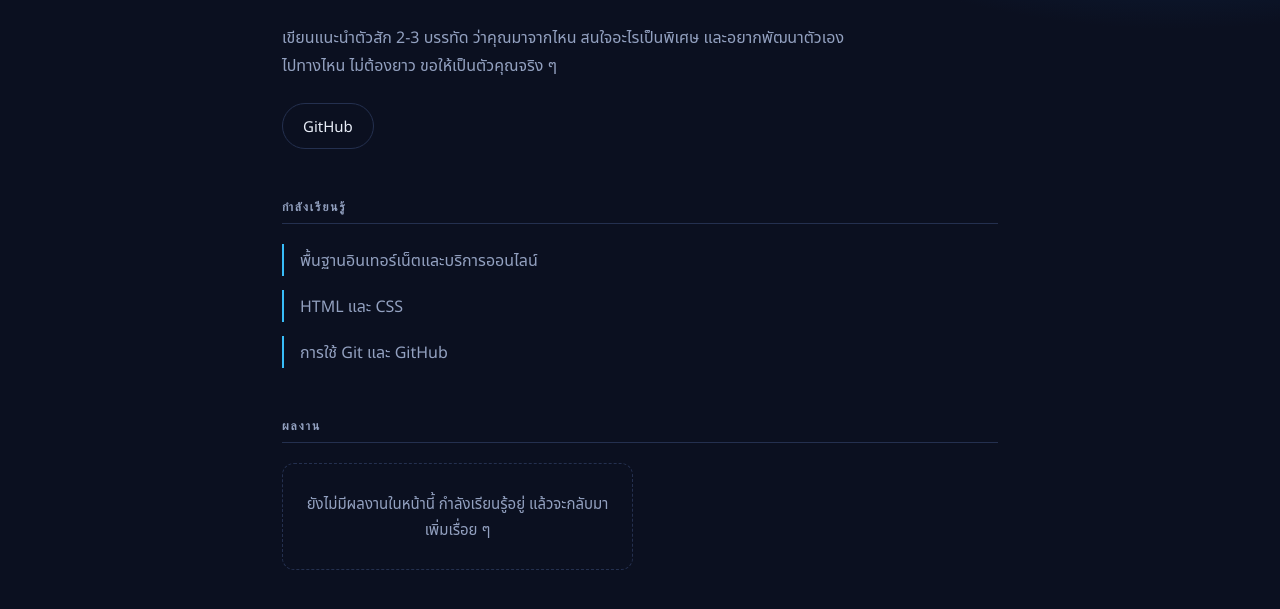
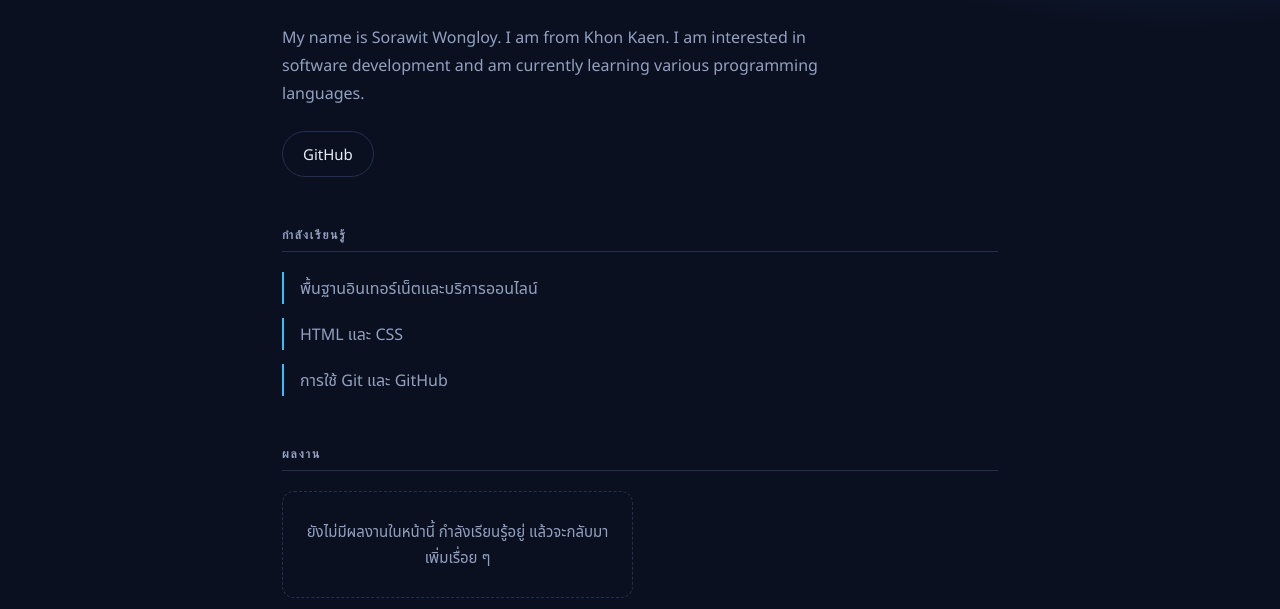
Before and after one commit to pooh-sw/pooh-sw, a plain HTML site: page index.html in a window 1280 px wide. Shown: the part 191-800 px from the top of the page. Drawn offline with Linux system fonts and the light colour scheme.

Commit message:
Update about section with personal introduction

```diff
--- a/index.html
+++ b/index.html
@@ -27,13 +27,14 @@ const ME = {
   tagline: "I am learning web development on GitHub.",
 
   // แนะนำตัว 2-3 บรรทัด ว่ามาจากไหน สนใจอะไร กำลังจะไปทางไหน
-  about: "เขียนแนะนำตัวสัก 2-3 บรรทัด ว่าคุณมาจากไหน สนใจอะไรเป็นพิเศษ และอยากพัฒนาตัวเองไปทางไหน ไม่ต้องยาว ขอให้เป็นตัวคุณจริง ๆ",
+  about: "My name is Sorawit Wongloy. I am from Khon Kaen. I am interested in software development and am currently learning various programming languages.",
 
   // กำลังเรียนรู้อะไรอยู่ตอนนี้ ใส่ได้ 2-5 รายการ
   learning: [
     "พื้นฐานอินเทอร์เน็ตและบริการออนไลน์",
     "HTML และ CSS",
     "การใช้ Git และ GitHub",
+
   ],
 
   // ผลงาน ปี 1 เทอมแรกยังไม่มีก็ไม่เป็นไร ปล่อยว่างไว้ได้ หน้าเว็บจะขึ้นข้อความให้เอง
```
